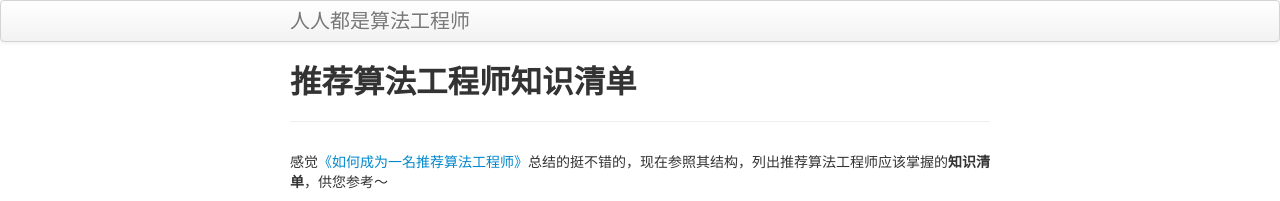
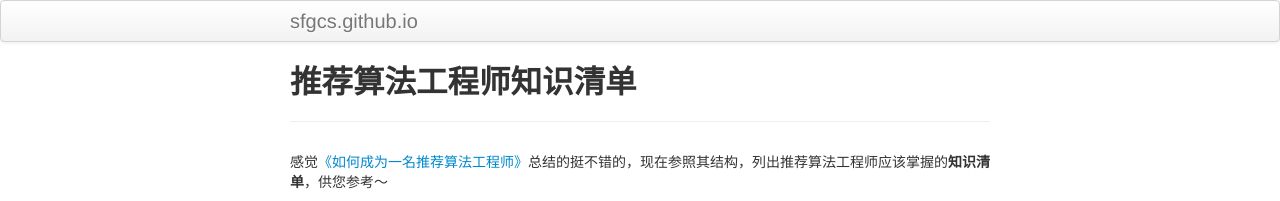
Before and after one commit to sfgcs/sfgcs.github.io, a Jekyll site: the page built from index.md, in a window 1280 px wide. Shown: the top 201 px of the page. Built offline with Jekyll 4.4.1, drawn with Linux system fonts in a browser that asks for light colours.

Commit message:
Update _config.yml

```diff
--- a/_config.yml
+++ b/_config.yml
@@ -8,7 +8,7 @@ highlighter: rouge
 # Themes are encouraged to use these universal variables
 # so be sure to set them if your theme uses them.
 #
-title : 人人都是算法工程师
+title :
 author :
   name : rrdssfgcs
   email : rrdssfgcs@163.com
```
